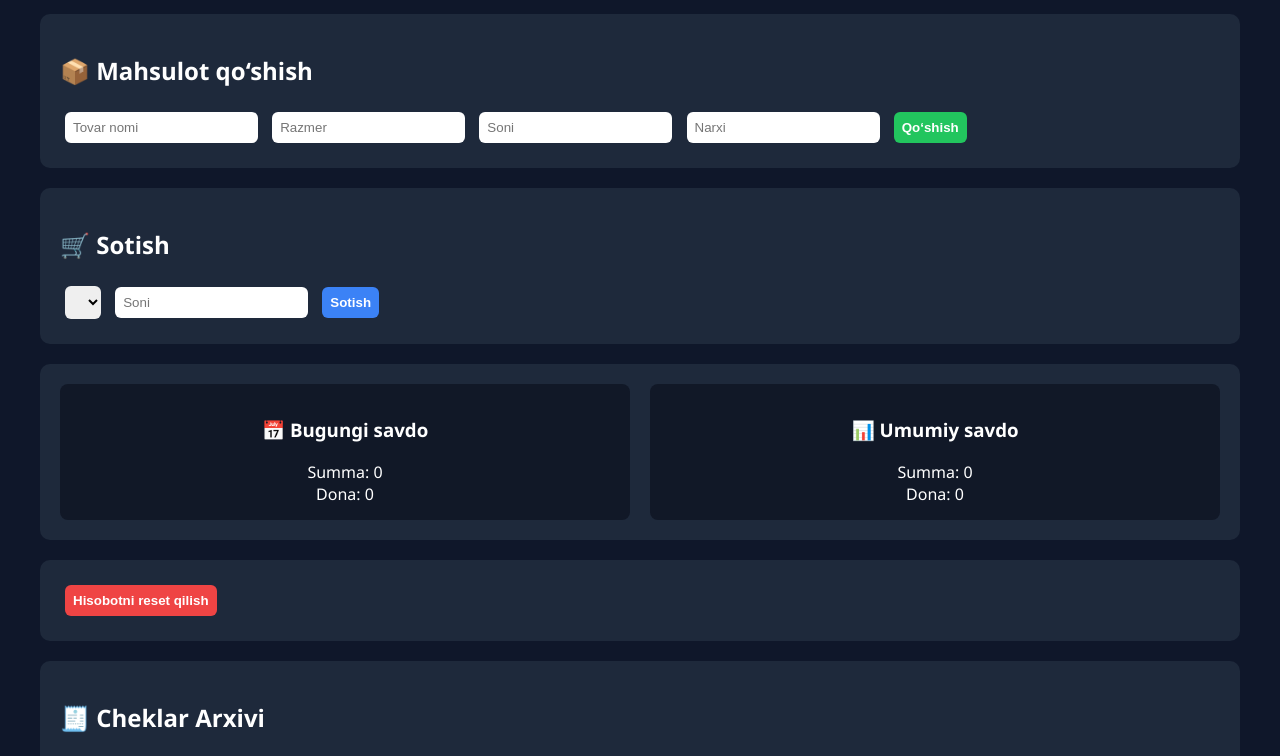
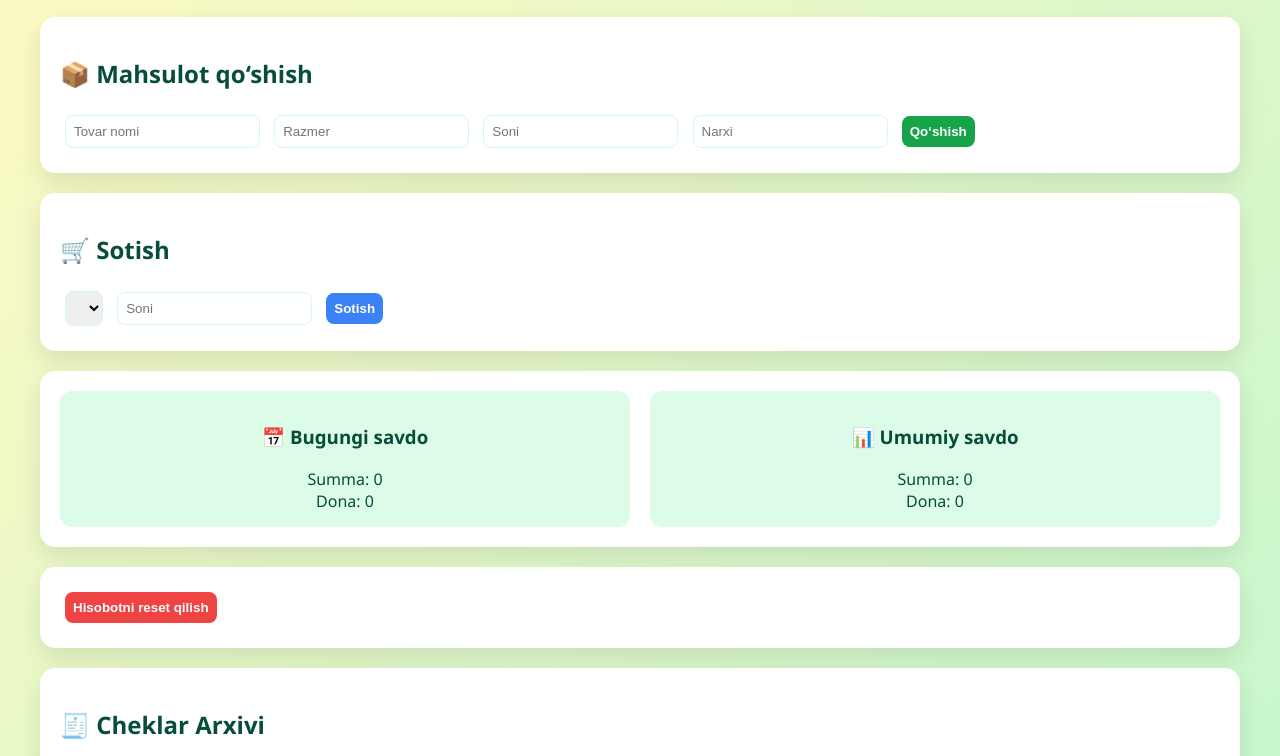
Before and after one commit to gilamru2004-afk/asadshoh-pos-, a plain HTML site: page index.html in a window 1280 px wide. Shown: the part 84-840 px from the top of the page. Drawn offline with Linux system fonts and the light colour scheme.

Commit message:
Update index.html

```diff
--- a/index.html
+++ b/index.html
@@ -8,72 +8,104 @@
 
 <style>
 :root{
---bg:#0f172a;
---card:#1e293b;
---green:#22c55e;
+--green:#16a34a;
+--yellow:#facc15;
 --blue:#3b82f6;
 --red:#ef4444;
 }
+
 body{
 margin:0;
 font-family:Segoe UI,sans-serif;
-background:var(--bg);
-color:white;
+background:linear-gradient(135deg,#fef9c3,#bbf7d0);
+color:#064e3b;
+overflow-x:hidden;
+position:relative;
 }
+
+/* Animated leaves */
+body::before{
+content:"🍃 🍂 🍃 🍂 🍃 🍂 🍃 🍂 🍃 🍂 🍃 🍂";
+position:fixed;
+top:-40px;
+left:0;
+width:200%;
+font-size:40px;
+opacity:0.15;
+animation:leafMove 50s linear infinite;
+pointer-events:none;
+}
+@keyframes leafMove{
+0%{transform:translateX(0);}
+100%{transform:translateX(-50%);}
+}
+
 .header{
 text-align:center;
 padding:20px;
-font-size:28px;
+font-size:30px;
 font-weight:bold;
-background:linear-gradient(90deg,#22c55e,#3b82f6);
+background:linear-gradient(90deg,var(--green),var(--yellow));
 color:white;
 letter-spacing:2px;
 }
+
 .container{
 width:95%;
 max-width:1200px;
 margin:20px auto 420px auto;
 }
+
 .card{
-background:var(--card);
+background:white;
 padding:20px;
-border-radius:10px;
+border-radius:15px;
 margin-bottom:20px;
+box-shadow:0 10px 25px rgba(0,0,0,0.1);
 }
+
 input,select,button{
 padding:8px;
 margin:5px;
-border-radius:6px;
-border:none;
+border-radius:8px;
+border:1px solid #d1fae5;
 }
+
 button{
 cursor:pointer;
 font-weight:bold;
+border:none;
 }
+
 .btn{background:var(--green);color:white;}
 .sell{background:var(--blue);color:white;}
 .reset{background:var(--red);color:white;}
+
 table{
 width:100%;
 border-collapse:collapse;
 }
+
 th,td{
-padding:6px;
-border-bottom:1px solid #334155;
+padding:8px;
+border-bottom:1px solid #d1fae5;
 text-align:center;
 }
+
 .dashboard{
 display:flex;
 gap:20px;
 flex-wrap:wrap;
 }
+
 .stat{
 flex:1;
-background:#111827;
+background:#dcfce7;
 padding:15px;
-border-radius:8px;
+border-radius:12px;
 text-align:center;
 }
+
 .receipt-panel{
 position:fixed;
 bottom:0;
@@ -83,11 +115,12 @@ background:white;
 color:black;
 padding:15px;
 font-family:Courier New,monospace;
-border-top:4px solid var(--green);
+border-top:5px solid var(--green);
 max-height:400px;
 overflow:auto;
 display:none;
 }
+
 .close-btn{
 position:absolute;
 right:10px;
@@ -95,8 +128,9 @@ top:8px;
 cursor:pointer;
 font-weight:bold;
 }
+
 .logo{text-align:center;}
-.lion{font-size:28px;}
+.lion{font-size:30px;}
 .line{border-top:1px dashed black;margin:6px 0;}
 #qrcode{display:flex;justify-content:center;margin-top:10px;}
 </style>
@@ -162,9 +196,7 @@ Dona: <span id="totalQty">0</span>
 <div class="receipt-panel" id="receiptPanel"></div>
 
 <script>
-
 class POS{
-
 constructor(){
 this.products=JSON.parse(localStorage.getItem("products"))||[];
 this.receipts=JSON.parse(localStorage.getItem("receipts"))||[];
@@ -196,9 +228,7 @@ const name=nameInput.value.trim();
 const size=sizeInput.value.trim();
 const qty=parseInt(qtyInput.value);
 const price=parseInt(priceInput.value);
-
 if(!name||!size||!qty||!price) return alert("To‘liq kiriting");
-
 this.products.push({id:Date.now(),name,size,qty,price});
 this.save();
 this.render();
@@ -208,11 +238,9 @@ sellProduct(){
 const id=parseInt(sellSelect.value);
 const qty=parseInt(sellQty.value);
 const product=this.products.find(p=>p.id===id);
-
 if(!product||qty<=0||product.qty<qty) return alert("Xato yoki yetarli emas");
 
 product.qty-=qty;
-
 const total=qty*product.price;
 const now=new Date();
 
@@ -237,34 +265,27 @@ receiptPanel.style.display="block";
 receiptPanel.innerHTML=`
 <div style="position:relative">
 <div class="close-btn" onclick="store.closeReceipt()">❌</div>
-
 <div class="logo">
 <div class="lion">🦁</div>
 <b>ASADSHOH SHOP 101</b><br>
 📞 +998 99 086 75 05
 </div>
-
 <div class="line"></div>
 Chek ID: ${r.id}<br>
 ${r.name} (${r.size})<br>
 ${r.qty} dona<br>
-
 <div class="line"></div>
 <b>JAMI: ${r.total} so‘m</b><br>
 ${r.date}
-
 <div id="qrcode"></div>
-
 <div class="line"></div>
 <center>Rahmat!</center>
 </div>
 `;
-
 document.getElementById("qrcode").innerHTML="";
 new QRCode(document.getElementById("qrcode"),{
 text:`ASADSHOH SHOP 101 | ${r.id} | ${r.total} so‘m`,
-width:100,
-height:100
+width:100,height:100
 });
 }
 
@@ -324,7 +345,6 @@ this.receipts=[];
 localStorage.setItem("receipts",JSON.stringify(this.receipts));
 this.render();
 }
-
 }
 
 const nameInput=document.getElementById("name");
@@ -340,7 +360,6 @@ const addBtn=document.getElementById("addBtn");
 const sellBtn=document.getElementById("sellBtn");
 
 const store=new POS();
-
 </script>
 
 </body>
```
